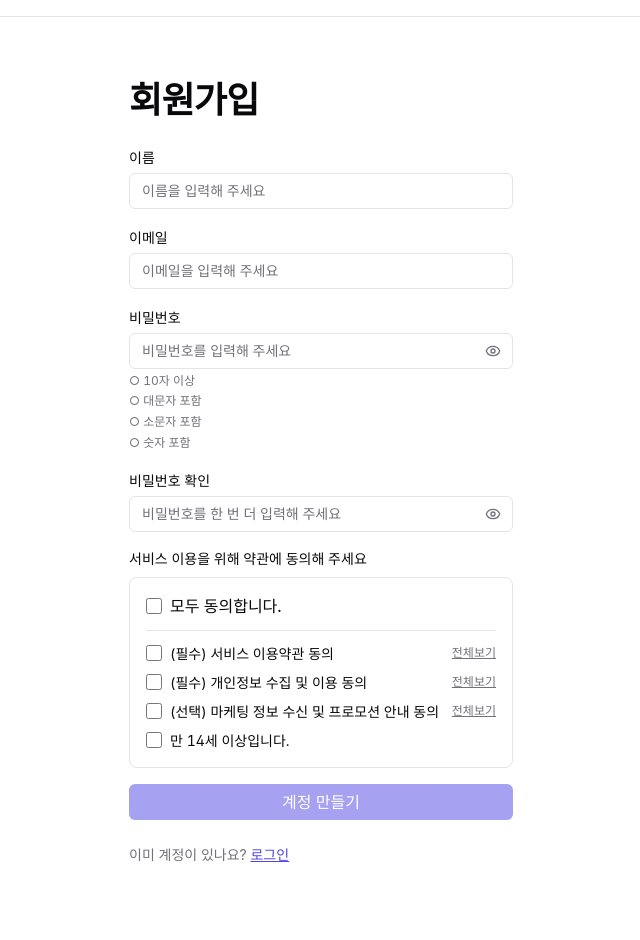
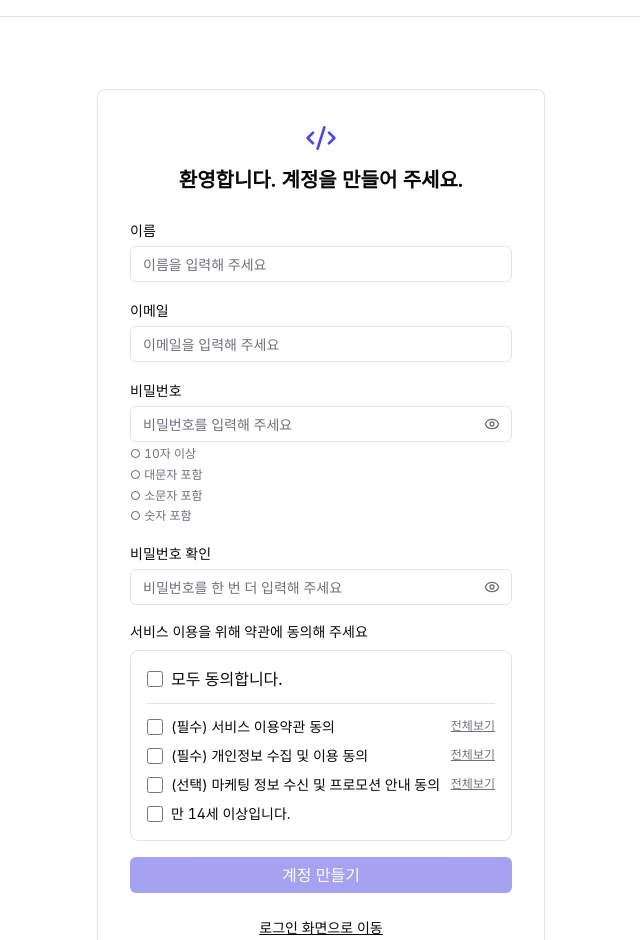
Before and after one commit to Minjun1023/WorldDeveloper, a Next.js app in the folder web/: page /signup in a window 1280 px wide. Shown: the part 52-992 px from the top of the page, without its empty margins (319-959 px from the left). Built offline with nearby package versions, Linux system fonts and the light colour scheme; no server answers.

Commit message:
feat(web-auth): 회원가입 카드 레이아웃 (로고·헤딩·로그인 이동 링크)

```diff
--- a/web/app/(auth)/signup/page.tsx
+++ b/web/app/(auth)/signup/page.tsx
@@ -1,18 +1,23 @@
 import Link from "next/link";
+import { Code2 } from "lucide-react";
 
 import { CredentialsForm } from "@/components/auth/CredentialsForm";
 
 export default function SignUpPage() {
   return (
-    <div className="mx-auto max-w-sm space-y-6 py-8">
-      <h1 className="text-display">회원가입</h1>
-      <CredentialsForm mode="register" />
-      <p className="text-body-sm text-muted-foreground">
-        이미 계정이 있나요?{" "}
-        <Link href="/signin" className="text-primary underline">
-          로그인
-        </Link>
-      </p>
+    <div className="mx-auto max-w-md py-10">
+      <div className="space-y-6 rounded-lg border border-border bg-surface p-8 shadow-sm">
+        <div className="flex flex-col items-center gap-3">
+          <Code2 className="h-8 w-8 text-primary" aria-hidden />
+          <h1 className="text-center text-h3 font-bold">환영합니다. 계정을 만들어 주세요.</h1>
+        </div>
+        <CredentialsForm mode="register" />
+        <p className="text-center text-body-sm">
+          <Link href="/signin" className="font-medium underline">
+            로그인 화면으로 이동
+          </Link>
+        </p>
+      </div>
     </div>
   );
 }
```
